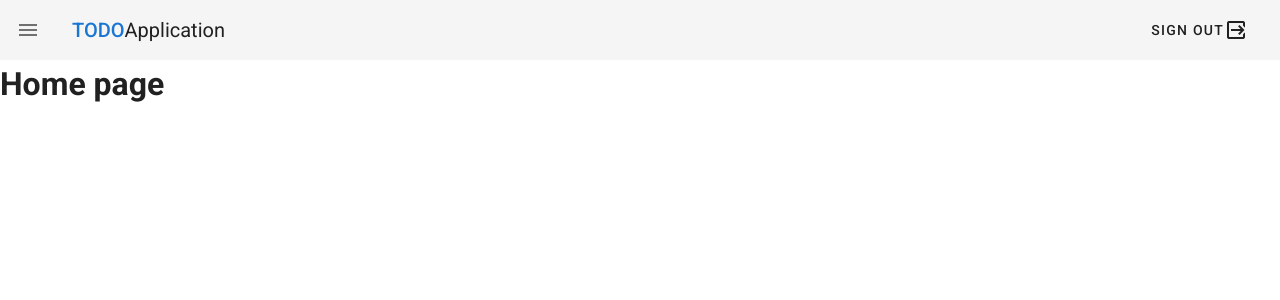
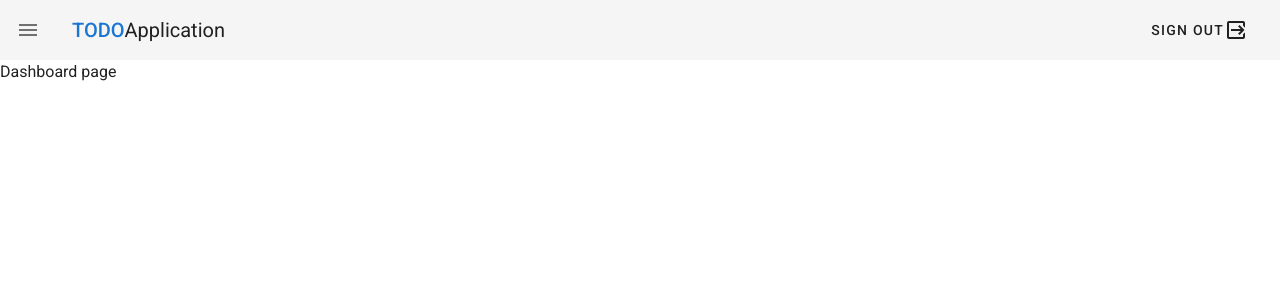
Before and after one commit to azharahmed-98/todo-app, a Vue app: page / in a window 1280 px wide. Shown: the top 300 px of the page. Built offline with nearby package versions, Linux system fonts and the light colour scheme.

Commit message:
Adding the routes

```diff
--- a/src/components/Drawer.vue
+++ b/src/components/Drawer.vue
@@ -1,7 +1,7 @@
 <template>
   <v-navigation-drawer v-model="drawer" app color="primary" dark>
     <v-list dense>
-      <v-list-item v-for="(item, i) in items" :key="i" router :to="item.route">
+      <v-list-item v-for="item in items" :key="item.text" router :to="item.route">
         <v-list-item-icon>
           <v-icon v-text="item.icon"></v-icon>
         </v-list-item-icon>
@@ -38,7 +38,11 @@ export default {
           name: "Projects",
           route: "/projects",
         },
-        { icon: "mdi-account", text: "Team", name: "Team", route: "/team" },
+        { icon: "mdi-account",
+          text: "Team",
+          name: "Team",
+          route: "/team"
+        },
       ],
     };
   },
--- a/src/router/index.js
+++ b/src/router/index.js
@@ -1,22 +1,30 @@
 import Vue from 'vue'
 import VueRouter from 'vue-router'
-import Home from '../views/Home.vue'
+import Dashboard from '../views/Dashboard.vue'
 
 Vue.use(VueRouter)
 
 const routes = [
   {
     path: '/',
-    name: 'Home',
-    component: Home
+    name: 'Dashboard',
+    component: Dashboard
   },
   {
-    path: '/about',
-    name: 'About',
+    path: '/projects',
+    name: 'Projects',
     // route level code-splitting
     // this generates a separate chunk (about.[hash].js) for this route
     // which is lazy-loaded when the route is visited.
-    component: () => import(/* webpackChunkName: "about" */ '../views/About.vue')
+    component: () => import(/* webpackChunkName: "about" */ '../views/Projects.vue')
+  },
+  {
+    path: '/team',
+    name: 'Team',
+    // route level code-splitting
+    // this generates a separate chunk (about.[hash].js) for this route
+    // which is lazy-loaded when the route is visited.
+    component: () => import(/* webpackChunkName: "about" */ '../views/Teams.vue')
   }
 ]
 
--- a/src/views/About.vue
+++ /dev/null
@@ -1,5 +0,0 @@
-<template>
-  <div class="about">
-    <h1>This is an about page</h1>
-  </div>
-</template>
--- a/src/views/Home.vue
+++ b/src/views/Dashboard.vue
@@ -1,7 +1,6 @@
 <template>
-  <div class="home">
-    <h1>Home page</h1>
-
+  <div class="dashboard">
+    <p>Dashboard page</p>
   </div>
 </template>
 
--- /dev/null
+++ b/src/views/Projects.vue
@@ -0,0 +1,5 @@
+<template>
+  <div class="projects">
+    <p>This is an projects page</p>
+  </div>
+</template>
--- /dev/null
+++ b/src/views/Teams.vue
@@ -0,0 +1,11 @@
+<template>
+  <div class="teams">
+    <p>This is the teams page.</p>
+  </div>
+</template>
+
+<script>
+export default {
+
+}
+</script>
```
